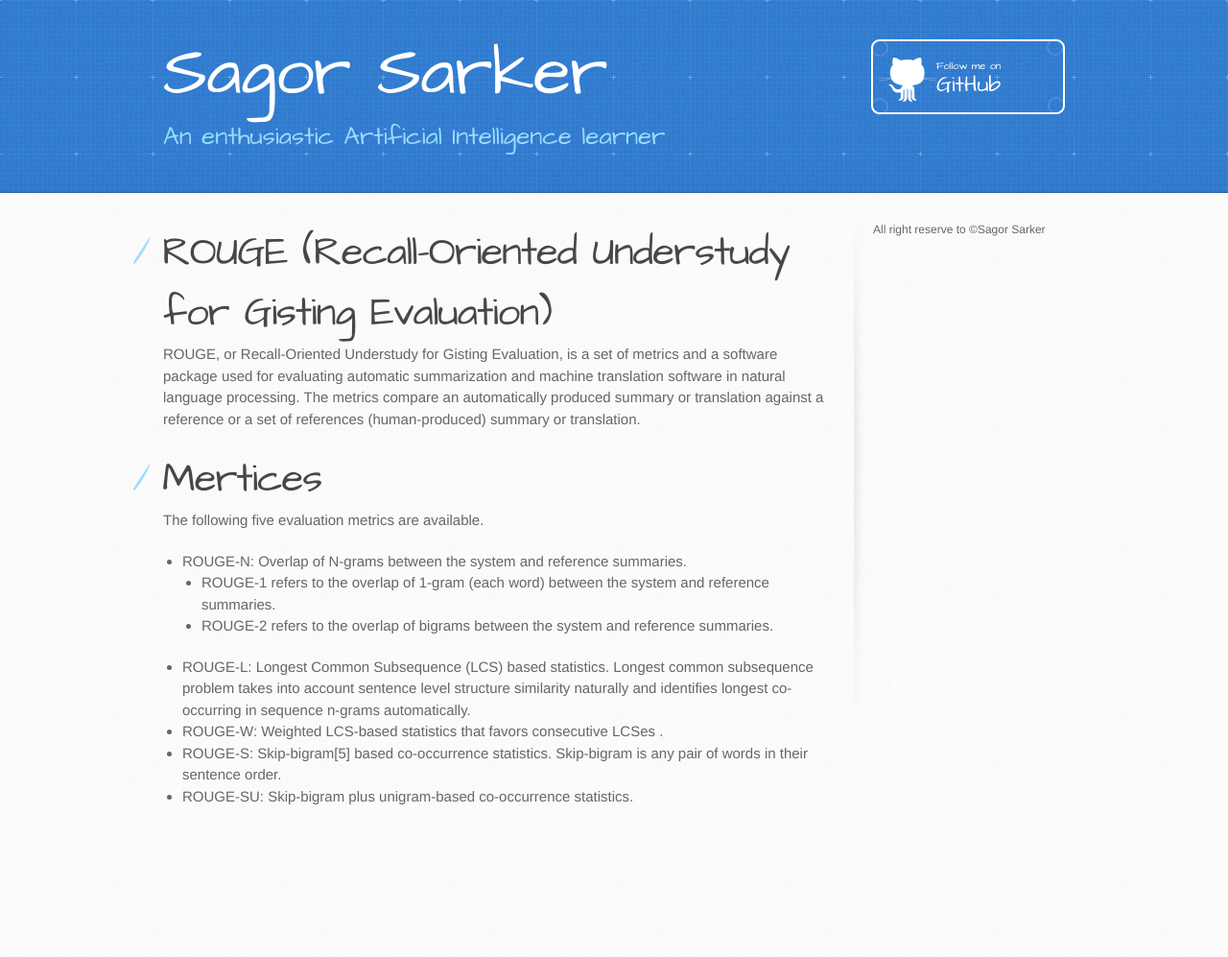
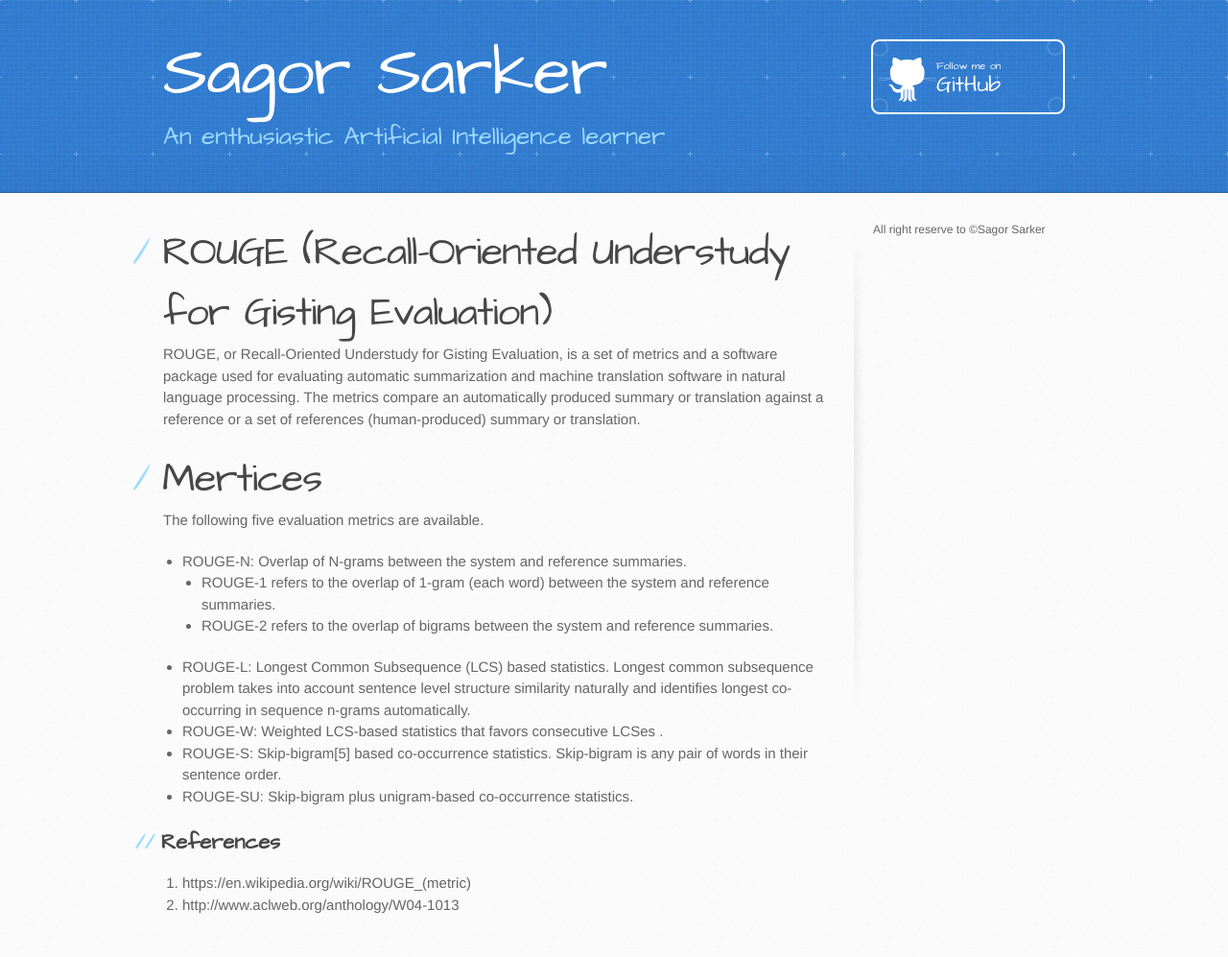
Before and after one commit to sagorbrur/sagorbrur.github.io, a Jekyll site: the page built from rouge.md, in a window 1280 px wide. Shown: the whole page at 96% size. Built offline with Jekyll 4.4.1, drawn with Linux system fonts in a browser that asks for light colours; our own code applies the rules of GitHub Pages for plain Markdown files; before the commit the page ends 900 px from its top, so only the background shows below that.

Commit message:
Update rouge.md

```diff
--- a/rouge.md
+++ b/rouge.md
@@ -12,3 +12,8 @@ The following five evaluation metrics are available.
 * ROUGE-W: Weighted LCS-based statistics that favors consecutive LCSes .
 * ROUGE-S: Skip-bigram[5] based co-occurrence statistics. Skip-bigram is any pair of words in their sentence order.
 * ROUGE-SU: Skip-bigram plus unigram-based co-occurrence statistics.
+
+
+## References
+1. https://en.wikipedia.org/wiki/ROUGE_(metric)
+2. http://www.aclweb.org/anthology/W04-1013
```
